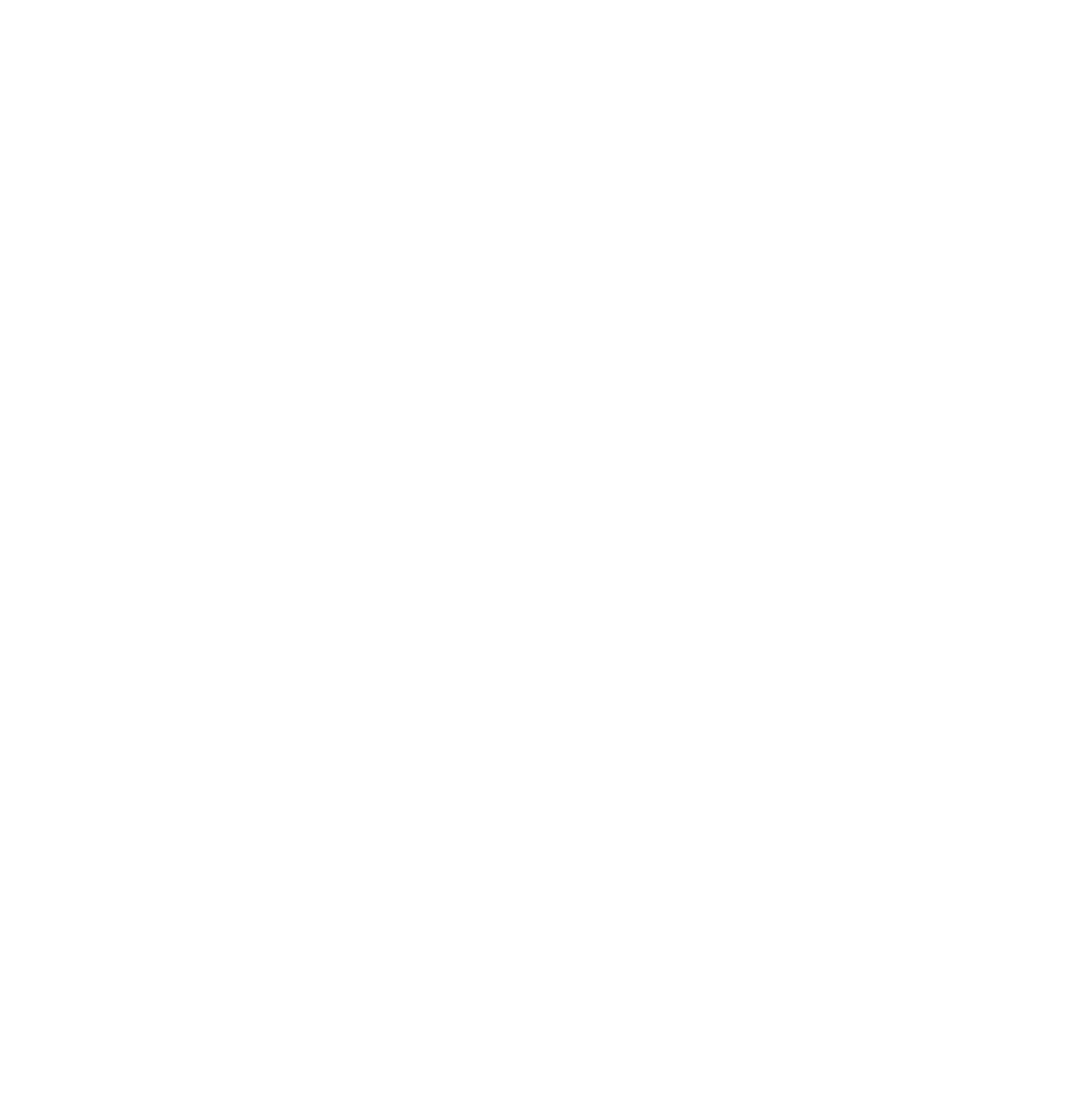
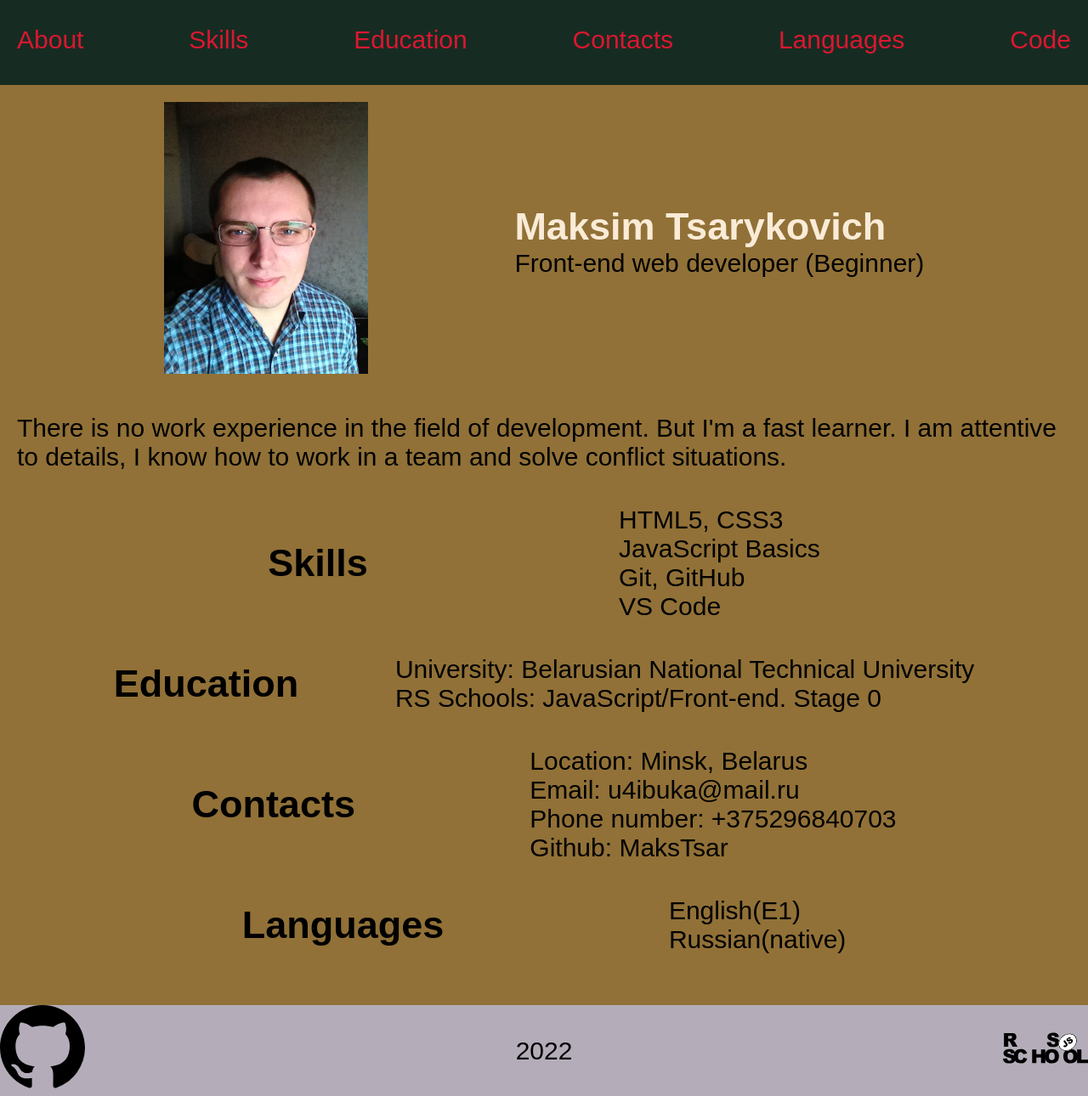
Before and after one commit to MaksTsar/rsschool-cv, a plain HTML site: page index.html in a window 1280 px wide. Shown: the whole page at 85% size. Before the commit the page ends 800 px from the top, so only its background shows below. Drawn offline with Linux system fonts and the light colour scheme.

Commit message:
feat: change html and css

```diff
--- a/index.html
+++ b/index.html
@@ -8,6 +8,76 @@
     <title>CV</title>
 </head>
 <body>
-
+    <div class="page">
+        <header class="header">
+            <nav class="page-header-nav">
+                <ul class="site-navigation">
+                    <li class="site-navigation-item"><a class="site-link" href="#about">About</a></li>
+                    <li class="site-navigation-item"><a class="site-link" href="#skills">Skills</a></li>
+                    <li class="site-navigation-item"><a class="site-link" href="#education">Education</a></li>
+                    <li class="site-navigation-item"><a class="site-link" href="#contacts">Contacts</a></li>
+                    <li class="site-navigation-item"><a class="site-link" href="#languages">Languages</a></li>
+                    <li class="site-navigation-item"><a class="site-link" href="#code">Code</a></li>
+                </ul>
+            </nav>
+        </header>
+        <main class="main">
+            <section class="about-me-info section">
+                <div class="foto">
+                    <img src="/rsschool-cv/assets/IMG_2560.JPG" alt="my foto" class="my_foto">
+                </div>
+                <div class="name">
+                    <div class="name-info">
+                        <h1 id="about">Maksim Tsarykovich</h1>
+                        <p>Front-end web developer (Beginner)</p>
+                    </div>
+                </div>
+            </section>
+            <section class="info section">There is no work experience in the field of development. But I'm a fast learner. I am attentive to details, I know how to work in a team and solve conflict situations.</section>
+            <section id="skills" class="section">
+                <h2>Skills</h2>
+                <ul>
+                    <li>HTML5, CSS3</li>
+                    <li>JavaScript Basics</li>
+                    <li>Git, GitHub</li>
+                    <li>VS Code</li>
+                </ul>
+            </section>
+            <section id="education" class="section">
+                <h2>Education</h2>
+                <ul>
+                    <li>University: Belarusian National Technical University</li>
+                    <li>RS Schools: JavaScript/Front-end. Stage 0</li>
+                </ul>
+            </section>
+            <section id="contacts" class="section">
+                <h2>Contacts</h2>
+                <ul>
+                    <li>Location: Minsk, Belarus</li>
+                    <li>Email: u4ibuka@mail.ru</li>
+                    <li>Phone number: +375296840703</li>
+                    <li>Github: MaksTsar</li>
+                </ul>
+            </section>
+            <section id="languages" class="section">
+                <h2>Languages</h2>
+                <ul>
+                    <li>English(E1)</li>
+                    <li>Russian(native)</li>
+                </ul>
+            </section>
+            <section id="code" class="section"></section>
+        </main>
+        <footer class="footer">
+            <div><a href="https://github.com/MaksTsar"><svg height="100" aria-hidden="true" viewBox="0 0 16 16" version="1.1" width="100" data-view-component="true" class="github-logo">
+                            <path fill-rule="evenodd" d="M8 0C3.58 0 0 3.58 0 8c0 3.54 2.29 6.53 5.47 7.59.4.07.55-.17.55-.38 0-.19-.01-.82-.01-1.49-2.01.37-2.53-.49-2.69-.94-.09-.23-.48-.94-.82-1.13-.28-.15-.68-.52-.01-.53.63-.01 1.08.58 1.23.82.72 1.21 1.87.87 2.33.66.07-.52.28-.87.51-1.07-1.78-.2-3.64-.89-3.64-3.95 0-.87.31-1.59.82-2.15-.08-.2-.36-1.02.08-2.12 0 0 .67-.21 2.2.82.64-.18 1.32-.27 2-.27.68 0 1.36.09 2 .27 1.53-1.04 2.2-.82 2.2-.82.44 1.1.16 1.92.08 2.12.51.56.82 1.27.82 2.15 0 3.07-1.87 3.75-3.65 3.95.29.25.54.73.54 1.48 0 1.07-.01 1.93-.01 2.2 0 .21.15.46.55.38A8.013 8.013 0 0016 8c0-4.42-3.58-8-8-8z"></path>
+                        </svg></a>
+            </div>
+            <div class="year"><p>2022</p></div>
+            <div>
+                <a href="https://rs.school/js/"><img class="logo-rsschool" src="assets/rs_school_js.svg" alt="logotip RS-school"></a>
+            </div>
+        </footer>
+    </div>
 </body>
 </html>
--- a/style.css
+++ b/style.css
@@ -1,3 +1,115 @@
 * {
+    box-sizing: border-box;
+    margin: 0;
+    padding: 0;
+
+}
+body {
+    background-color: #917137;
+    font-size: 30px;
     font-family: Arial, Helvetica, sans-serif;
+    font-weight: 400;
+    min-width: 320px;
 }
+li {
+    list-style: none;
+}
+h1 {
+    color: antiquewhite;
+}
+
+.page {
+    display: flex;
+    min-height: 100vh;
+    flex-direction: column;
+    justify-content: space-between;
+    margin: 0 auto;
+    width: 100%;
+    max-width: 1440px;
+    padding: 0;
+}
+
+.header {
+    width: 100%;
+    margin: 0 auto;
+    padding: 0 20px;
+    background-color: #162c22;
+    height: 100px;
+}
+nav.page-header-nav {
+    height: 100%;
+}
+
+.section {
+    padding: 20px;
+}
+
+.footer {
+    display: flex;
+    justify-content: space-between;
+    width: 100%;
+    min-height: 100px;
+    margin: 0 auto;
+    background-color:rgb(180, 173, 185);
+}
+.site-navigation {
+    display: flex;
+    justify-content: space-between;
+    height: 100%;
+}
+.site-link {
+    display: inline-block;
+    text-decoration: none;
+    color: #db1731;
+    padding: 1em 0;
+    position: relative;
+    height: 100%;
+}
+
+.my_foto {
+    width: 240px;
+    height: 320px;
+}
+.about-me-info{
+    display: flex;
+    justify-content: space-evenly;
+}
+.name {
+    display: flex;
+    align-items: center;
+}
+.logo-rsschool {
+    width: 100px;
+    height: 100px;
+}
+.year {
+    align-self: center;
+}
+#skills {
+    display: flex;
+    justify-content: space-evenly;
+}
+#skills h2 {
+    align-self: center;
+}
+#education {
+    display: flex;
+    justify-content: space-evenly;
+}
+#education h2 {
+    align-self: center;
+}
+#contacts {
+    display: flex;
+    justify-content: space-evenly;
+}
+#contacts h2 {
+    align-self: center;
+}
+#languages {
+    display: flex;
+    justify-content: space-evenly;
+}
+#languages h2 {
+    align-self: center;
+}
```
Also changed, not shown: assets/IMG_2560.JPG (added), assets/rs_school_js.svg (added), 1 other file.
